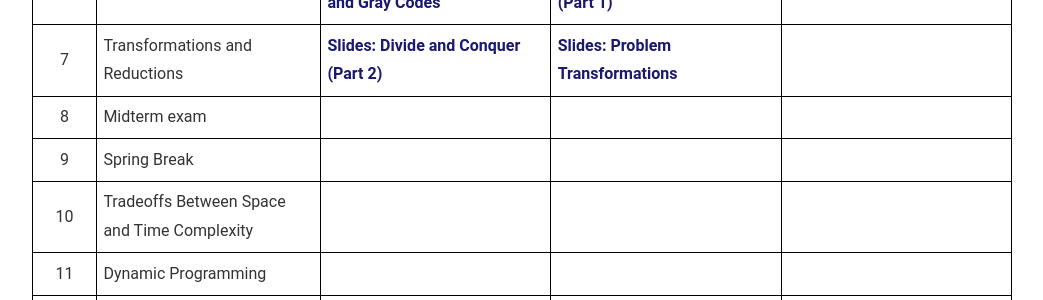
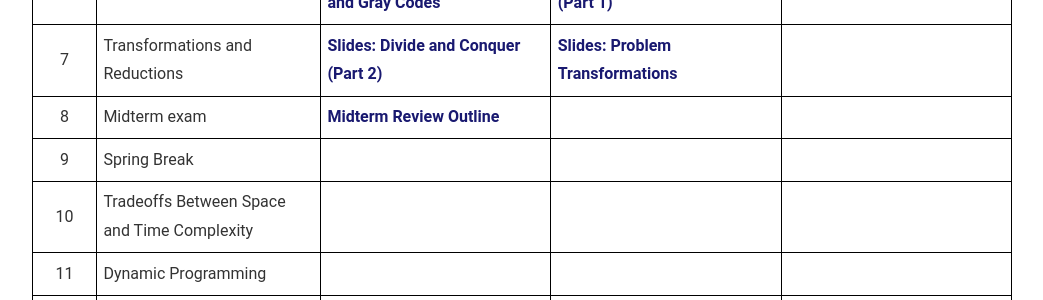
Before and after one commit to RichardKelley/richardkelley.github.io, a Jekyll site: the page built from csc411.md, in a window 1280 px wide. Shown: the part 1134-1434 px from the top of the page, without its empty margins (118-1161 px from the left). Built offline with Jekyll 4.4.1, drawn with Linux system fonts in a browser that asks for light colours.

Commit message:
Added review for CSC 411 midterm.

```diff
--- a/csc411.md
+++ b/csc411.md
@@ -110,7 +110,7 @@
     <tr>
       <td style="border: 1px solid #000; padding: 0.4em; text-align: center; width: 4em;">8</td>
       <td style="border: 1px solid #000; padding: 0.4em;">Midterm exam</td>
-      <td style="border: 1px solid #000; padding: 0.4em;"></td>
+      <td style="border: 1px solid #000; padding: 0.4em;"><a href="/CSC411_slides/midterm_review.pdf" target="_blank">Midterm Review Outline</a></td>
       <td style="border: 1px solid #000; padding: 0.4em;"></td>
       <td style="border: 1px solid #000; padding: 0.4em;"></td>
     </tr>
```
Also changed, not shown: 1 other file.
